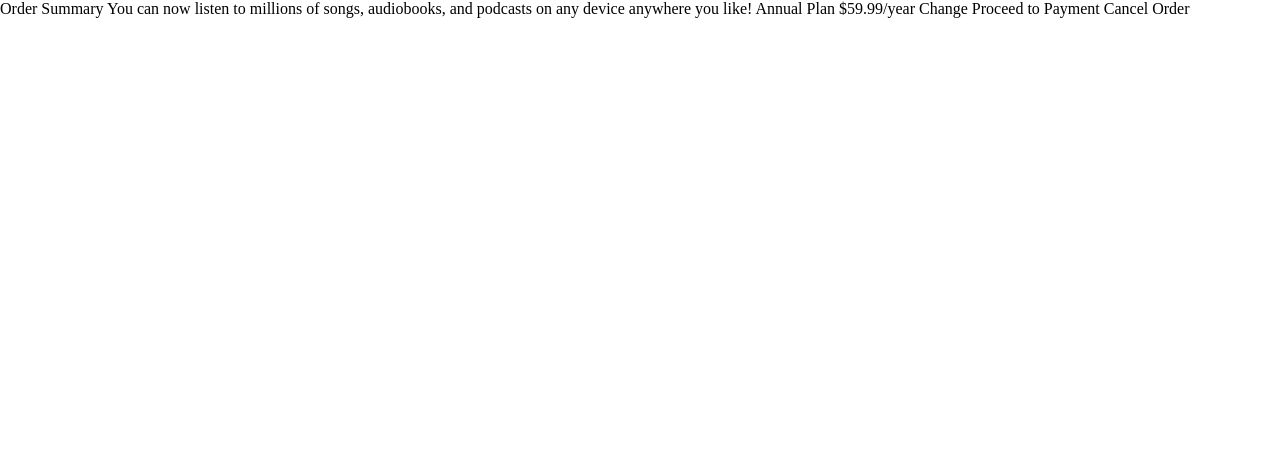
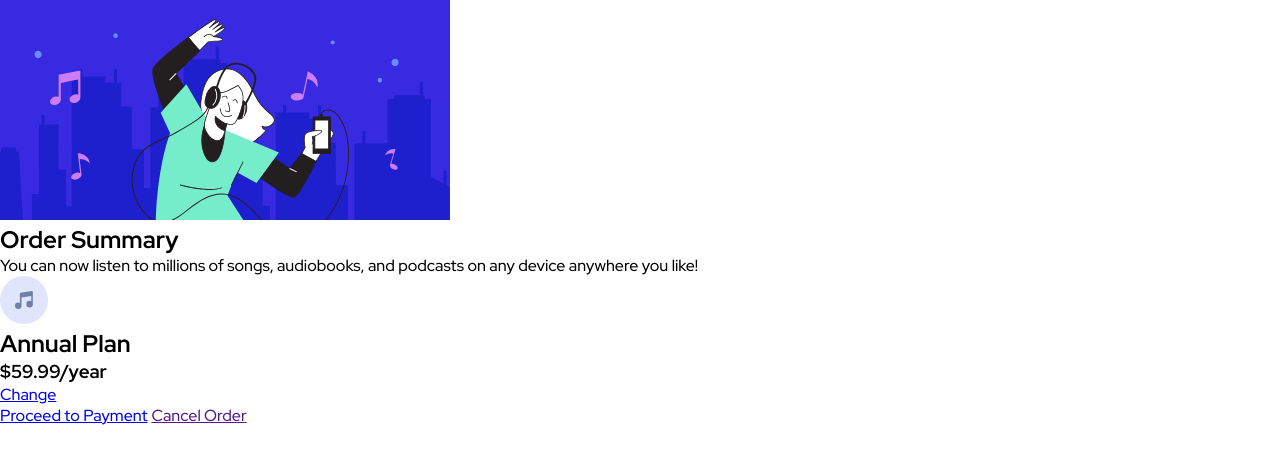
Before and after one commit to ruuen/challenge-order-summary-component, a plain HTML site: page site_dir/index.html in a window 1280 px wide. Drawn offline with Linux system fonts and the light colour scheme.

Commit message:
Add content markup
Additional apply primary font to all headings, paragraphs and link elements as global style

```diff
--- a/scss/main.scss
+++ b/scss/main.scss
@@ -3,10 +3,12 @@
 
 // Fonts
 // Weights - 500, 700, 900
-    $font-primary: 'Red Hat Display', sans-serif;
+$font-primary: "Red Hat Display", sans-serif;
 
 // Resets
-*, *::before, *::after {
+*,
+*::before,
+*::after {
   box-sizing: border-box;
 }
 
@@ -14,7 +16,8 @@
   margin: 0;
 }
 
-html, body {
+html,
+body {
   min-height: 100%;
 }
 
@@ -23,8 +26,17 @@ body {
 }
 
 // Global Styles
+h1,
+h2,
+h3,
+h4,
+h5,
+p,
+a {
+  font-family: $font-primary;
+}
 
 // Main Styles
 
 // Media Queries
-@import 'mediaqry';
+@import "mediaqry";
--- a/site_dir/index.html
+++ b/site_dir/index.html
@@ -1,31 +1,59 @@
 <!DOCTYPE html>
 <html lang="en">
-<head>
-    <meta charset="UTF-8">
-    <meta http-equiv="X-UA-Compatible" content="IE=edge">
-    <meta name="viewport" content="width=device-width, initial-scale=1.0">
-    <meta name="description" content="Max Ruuen's solution for the Order Summary Component challenge on Frontendmentor.io">
+  <head>
+    <meta charset="UTF-8" />
+    <meta http-equiv="X-UA-Compatible" content="IE=edge" />
+    <meta name="viewport" content="width=device-width, initial-scale=1.0" />
+    <meta
+      name="description"
+      content="Max Ruuen's solution for the Order Summary Component challenge on Frontendmentor.io"
+    />
     <title>Frontend Mentor | Order summary card | Max Ruuen</title>
-    <link rel="shortcut icon" href="./favicon-32x32.png" type="image/x-icon">
-    <link rel="stylesheet" href="./main.css">
+    <link rel="shortcut icon" href="./favicon-32x32.png" type="image/x-icon" />
+    <link rel="stylesheet" href="./main.css" />
     <style>
-        @import url('https://fonts.googleapis.com/css2?family=Red+Hat+Display:wght@500;700;900&display=swap');
+      @import url("https://fonts.googleapis.com/css2?family=Red+Hat+Display:wght@500;700;900&display=swap");
     </style>
-</head>
-<body>
-    <!-- Content to mark up -->
-    Order Summary
+  </head>
 
-    You can now listen to millions of songs, audiobooks, and podcasts on any
-    device anywhere you like!
-
-    Annual Plan
-    $59.99/year
-
-    Change
-
-    Proceed to Payment
-    Cancel Order
-
-</body>
+  <body>
+    <main class="page__container">
+      <article class="card__container">
+        <img
+          class="card__image"
+          src="./images/illustration-hero.svg"
+          alt="Illustration of a character listening to music"
+        />
+        <div class="card__body">
+          <h1 class="card__title">Order Summary</h1>
+          <p class="card__description">
+            You can now listen to millions of songs, audiobooks, and podcasts on
+            any device anywhere you like!
+          </p>
+          <div class="card__plan">
+            <svg
+              class="card__plan-icon"
+              xmlns="http://www.w3.org/2000/svg"
+              width="48"
+              height="48"
+            >
+              <g fill="none" fill-rule="evenodd">
+                <circle cx="24" cy="24" r="24" fill="#DFE6FB" />
+                <path
+                  fill="#717FA6"
+                  fill-rule="nonzero"
+                  d="M32.574 15.198a.81.81 0 00-.646-.19L20.581 16.63a.81.81 0 00-.696.803V26.934a3.232 3.232 0 00-1.632-.44A3.257 3.257 0 0015 29.747 3.257 3.257 0 0018.253 33a3.257 3.257 0 003.253-3.253v-8.37l9.726-1.39v5.327a3.232 3.232 0 00-1.631-.441 3.257 3.257 0 00-3.254 3.253 3.257 3.257 0 003.254 3.253 3.257 3.257 0 003.253-3.253V15.81a.81.81 0 00-.28-.613z"
+                />
+              </g>
+            </svg>
+            <h2 class="card__plan-title">Annual Plan</h2>
+            <h3 class="card__plan-cost">$59.99/year</h3>
+            <a href="#" class="card__plan-btn">Change</a>
+          </div>
+          <a href="#" class="card__btn card__btn-primary">Proceed to Payment</a>
+          <a href="" class="card__btn">Cancel Order</a>
+        </div>
+      </article>
+    </main>
+  </body>
 </html>
```
Also changed, not shown: site_dir/main.css. Lines whose indentation alone changed are shown as unchanged.
